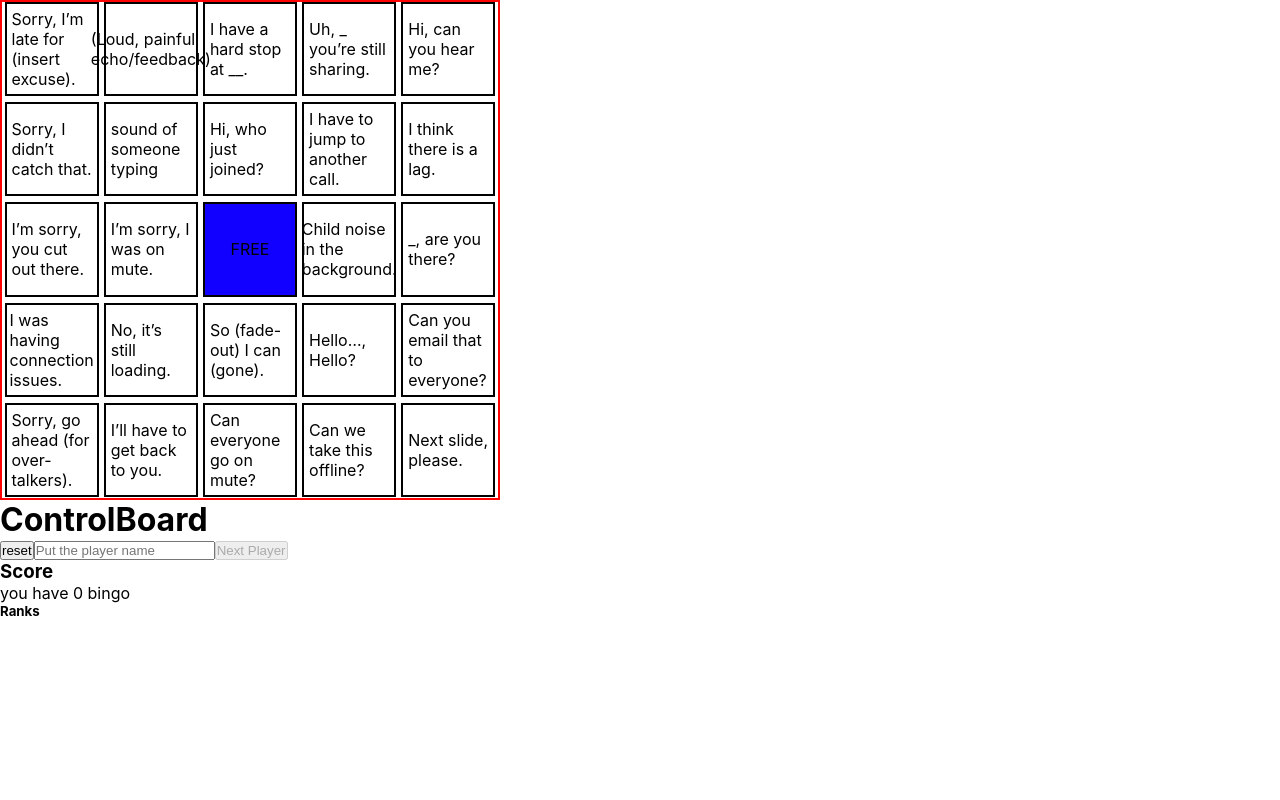
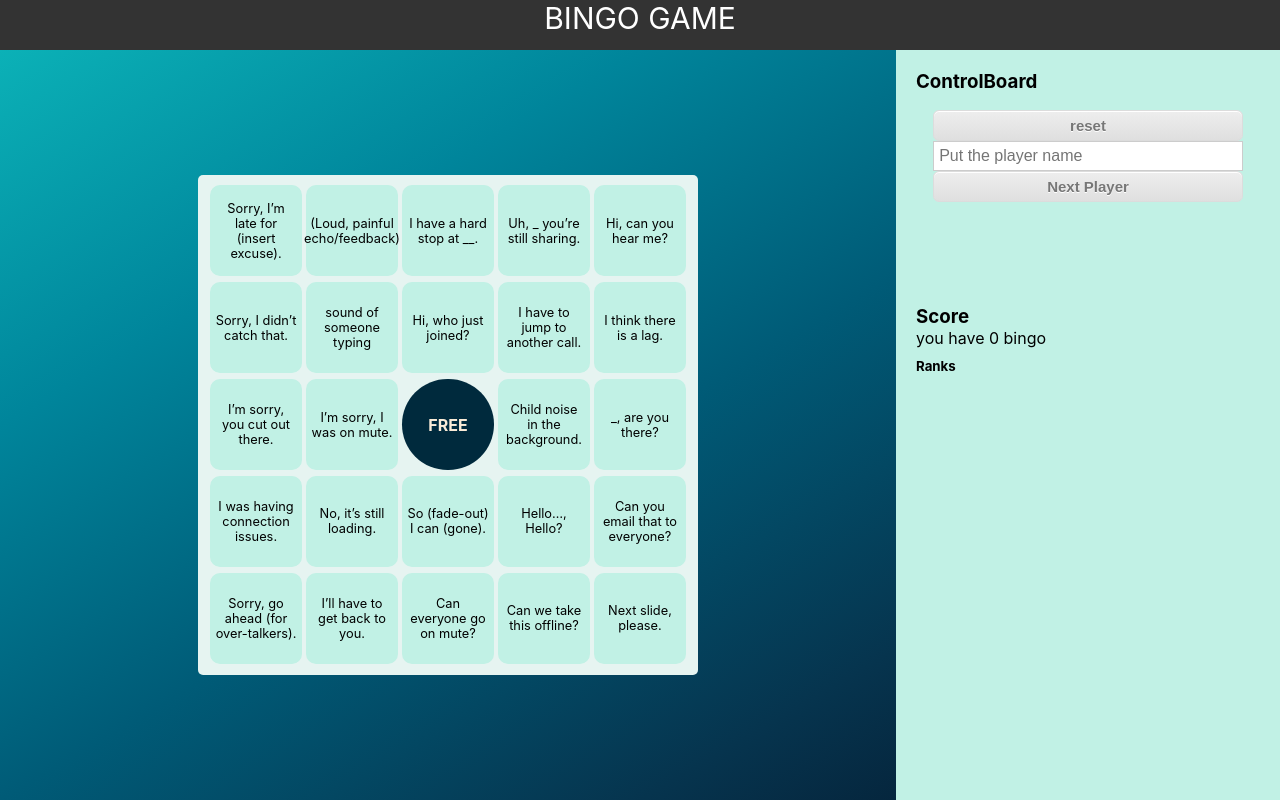
Before and after one commit to alaeddineazri/Bingo_Game, a React (Create React App) app: page / in a window 1280 px wide. Built offline with nearby package versions, Linux system fonts and the light colour scheme.

Commit message:
all done

```diff
--- a/src/App.css
+++ b/src/App.css
@@ -5,42 +5,214 @@
 }
 
 
+.navbar{
+  background-color: #333;
+  height: 50px;
+  width: 100vw;
+  text-align: center;
+  font-size: 30px;
+  color: white;
+
+}
+
+.App {
+  background-image: linear-gradient(to left top, #041125, #06344e, #005b77, #00859b, #0bb1b7);
+  min-height: calc(100vh - 50px);
+  height: auto;
+  display: flex;
+  flex-direction: row
+
+}
+
+
 .cardContainer {
   width:500px;
   height: 500px;
-  border: 2px solid rgb(255, 3, 3);
+  border-radius: 5px;
   display: flex;
   align-items: flex-start;
   flex-wrap: wrap;
   justify-content: center;
   gap: 1%;
+  background-color: #E6F4F1;
+  padding: 10px;
 }
 
 .card {
   width: 19%;
   height: 19%;
-  border: 2px solid #000000;
   padding: 5px;
   display: flex;
   justify-content: center;
   align-items: center;
+  text-align: center;
+  border-radius: 10px;
+  background-color: #c1f1e5;
+  font-size: 80%;
 }
 
 
 
 
 .wasClicked{
-  background-color: rgb(255, 3, 3);
+  background-color: #FB9038 ;
 }
 
 
 .center {
-  background-color: rgb(17, 0, 255);
   width: 19%;
   height: 19%;
-  border: 2px solid #000000;
   padding: 5px;
   display: flex;
   justify-content: center;
   align-items: center;
+  text-align: center;
+  border-radius: 50%;
+  background-color: #002A3D;
+  color: antiquewhite;
+  font-weight: bolder;
 }
+
+
+.left-box {
+
+  width: 70%;
+  display: flex;
+  align-items: center;
+  justify-content: center;
+}
+
+.right-box {
+  width: 30%;
+  display: flex;
+  flex-direction: column;
+  align-items: flex-end;
+  justify-content: space-between;
+}
+
+
+.ControlBoard {
+  width: 100%;
+  background-color: #c1f1e5;
+  padding: 20px;
+  height: 30%;
+  display: flex;
+  flex-direction: column;
+  align-items: flex-start;
+
+}
+
+.ControlBoard-btn {
+  width: 100%;
+  display: flex;
+  flex-direction: column;
+  gap: 2%;
+  align-items: stretch;
+  justify-content: center;
+  align-content: flex-start;
+  padding: 5%;
+}
+
+
+
+button {
+	box-shadow:inset 0px 1px 0px 0px #ffffff;
+	background:linear-gradient(to bottom, #ededed 5%, #dfdfdf 100%);
+	background-color:#ededed;
+	border-radius:6px;
+	border:1px solid #dcdcdc;
+	display:inline-block;
+	cursor:pointer;
+	color:#777777;
+	font-family:Arial;
+	font-size:15px;
+	font-weight:bold;
+	padding:6px 24px;
+	text-decoration:none;
+	text-shadow:0px 1px 0px #ffffff;
+}
+button:hover {
+	background:linear-gradient(to bottom, #dfdfdf 5%, #ededed 100%);
+	background-color:#dfdfdf;
+}
+button:active {
+	position:relative;
+	top:1px;
+}
+
+
+ input {
+  padding: 5px;
+  font-size: 16px;
+  border-width: 1px;
+  border-color: #CCCCCC;
+  background-color: #FFFFFF;
+  color: #000000;
+  border-style: solid;
+  border-radius: 0px;
+}
+
+
+.Scoreboard {
+  background-color: #c1f1e5;
+  width: 100%;
+  height: 70%;
+  padding: 20px;
+
+}
+
+.Scoreboard > *{
+  padding-top: 10px; ;
+}
+
+.rank {
+  width: 100%;
+  height: auto;
+  overflow: auto;
+  overflow-wrap: break-word;
+  display: flex;
+  justify-content: space-between;
+}
+
+
+@media only screen and (max-width: 760px) and (min-width: 480px) {
+
+
+  .cardContainer {
+    width: 400px;
+    height: 400px;
+  }
+
+  .card {
+    font-size: 70%;
+  }
+}
+
+
+@media only screen and (max-width: 480px)  {
+
+.App {
+  flex-direction: column;
+}
+
+
+.left-box {
+  width: 100%;
+  height: 100%;
+}
+
+.right-box {
+  width: 100%;
+  height: 100%;
+}
+
+
+  .cardContainer {
+    width: 330px;
+    height: 330px;
+  }
+
+  .card {
+    font-size: 60%;
+  }
+}
--- a/src/App.js
+++ b/src/App.js
@@ -8,8 +8,19 @@ import "react-toastify/dist/ReactToastify.css";
 
 function App() {
   return (
+
+    <>
+    <div className="navbar">BINGO GAME </div>
+
+    <div className="App">
+
+
     <BingoProvider>
-      <CardContainer />
+
+      <div className="left-box" >
+        <CardContainer />
+      </div>
+      <div className="right-box">
       <ControlBoard />
       <Scoreboard />
       <ToastContainer
@@ -20,7 +31,11 @@ function App() {
       draggable
       pauseOnHover
       />
+      </div>
     </BingoProvider>
+
+    </div>
+    </>
   );
 }
 
--- a/src/components/ControlBoard.js
+++ b/src/components/ControlBoard.js
@@ -7,7 +7,7 @@ const ControlBoard = () => {
 
   return (
     <div className='ControlBoard'>
-        <h1>ControlBoard</h1>
+        <h3>ControlBoard</h3>
         <div className='ControlBoard-btn' >
         <button   onClick={()=>reset()}>reset</button>
         <input type="text" placeholder='Put the player name ' value={name} onChange={handelChange} />
--- a/src/components/RankInfo.js
+++ b/src/components/RankInfo.js
@@ -1,10 +1,16 @@
 import React from "react";
 
-const RankInfo = ({ el }) => {
+const RankInfo = ({ el, index }) => {
   return (
     <div className="rank">
+      <div>{index + 1}</div>
       <div>{el.name} </div>
       <div> {el.score}</div>
+      {index===0?<div>🥇</div>:null}
+      {index===1?<div>🥈</div>:null}
+      {index===2?<div>🥉</div>:null}
+      {index>2?<div>😄</div>:null}
+
     </div>
   );
 };
--- a/src/components/Scoreboard.js
+++ b/src/components/Scoreboard.js
@@ -18,7 +18,7 @@ const Scoreboard = () => {
         {
             rank.sort((a, b) => (a.score < b.score) ? 1 : -1)
             .map((el,index)=>{
-              return <RankInfo key={index} el={el}/>
+              return <RankInfo key={index} index={index} el={el}/>
             })
           }
       </div>
```
Also changed, not shown: src/components/Card.js (line endings or trailing spaces).
